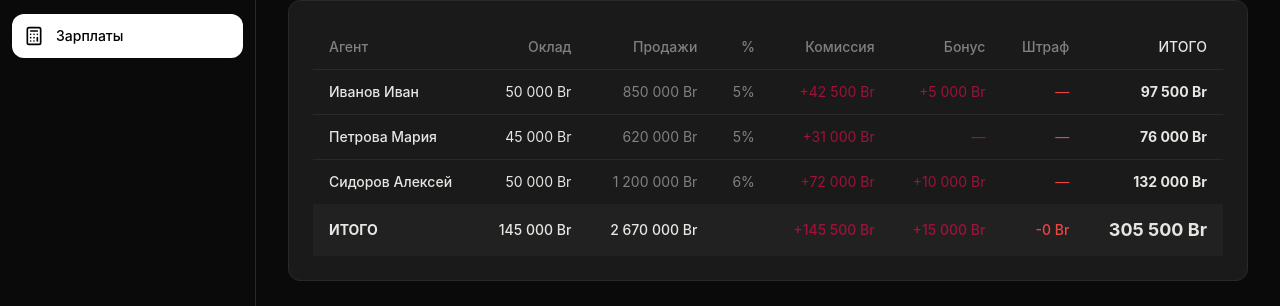
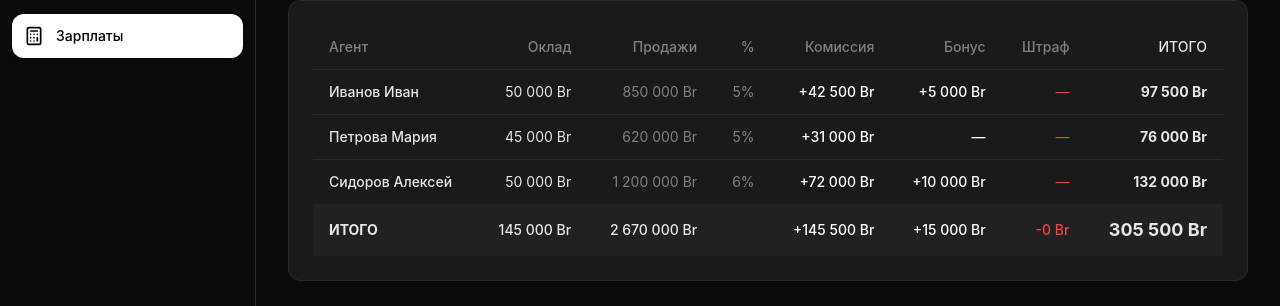
Before and after one commit to alexbelskid/sales-analytics-system, a Next.js app in the folder frontend/: page /salary in a window 1280 px wide. Shown: the part 254-560 px from the top of the page. Built offline with nearby package versions, Linux system fonts and the light colour scheme; no server answers.

Commit message:
UI: Change burgundy numbers to white for readability

```diff
--- a/frontend/src/app/globals.css
+++ b/frontend/src/app/globals.css
@@ -86,6 +86,15 @@
 
 @layer utilities {
 
+  /* Text colors */
+  .text-beige {
+    color: #E5E5DC;
+  }
+
+  .text-number {
+    color: #FFFFFF;
+  }
+
   /* Smooth transitions */
   @media (prefers-reduced-motion: no-preference) {
     .transition-smooth {
--- a/frontend/src/app/salary/page.tsx
+++ b/frontend/src/app/salary/page.tsx
@@ -182,10 +182,10 @@ export default function SalaryPage() {
                                     <td className="px-4 py-3 text-right text-muted-foreground">
                                         {salary.commission_rate}%
                                     </td>
-                                    <td className="px-4 py-3 text-right text-rose-800">
+                                    <td className="px-4 py-3 text-right text-white font-medium">
                                         +{formatCurrency(salary.commission)}
                                     </td>
-                                    <td className="px-4 py-3 text-right text-rose-800">
+                                    <td className="px-4 py-3 text-right text-white font-medium">
                                         {salary.bonus > 0 ? `+${formatCurrency(salary.bonus)}` : '—'}
                                     </td>
                                     <td className="px-4 py-3 text-right text-red-500">
@@ -207,10 +207,10 @@ export default function SalaryPage() {
                                     {formatCurrency(totalSales)}
                                 </td>
                                 <td className="px-4 py-3"></td>
-                                <td className="px-4 py-3 text-right font-medium text-rose-800">
+                                <td className="px-4 py-3 text-right font-medium text-white">
                                     +{formatCurrency(salaries.reduce((s, x) => s + x.commission, 0))}
                                 </td>
-                                <td className="px-4 py-3 text-right font-medium text-rose-800">
+                                <td className="px-4 py-3 text-right font-medium text-white">
                                     +{formatCurrency(salaries.reduce((s, x) => s + x.bonus, 0))}
                                 </td>
                                 <td className="px-4 py-3 text-right font-medium text-red-500">
--- a/frontend/src/components/charts/TopCustomersChart.tsx
+++ b/frontend/src/components/charts/TopCustomersChart.tsx
@@ -65,7 +65,7 @@ export default function TopCustomersChart() {
             return (
                 <div className="rounded-lg border bg-background p-3 shadow-lg">
                     <p className="text-sm font-medium">{label}</p>
-                    <p className="text-sm text-rose-800">
+                    <p className="text-sm text-white font-medium">
                         {formatCurrency(payload[0].value)}
                     </p>
                 </div>
```
